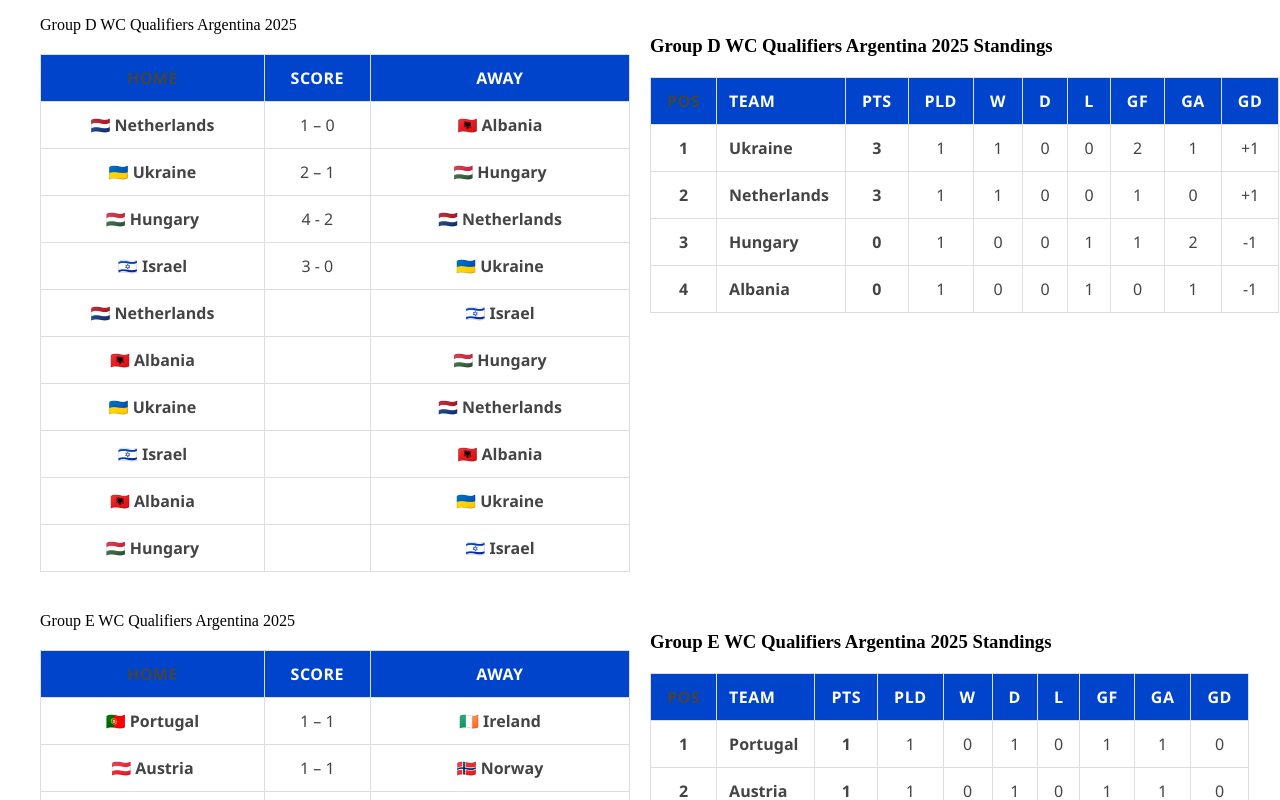
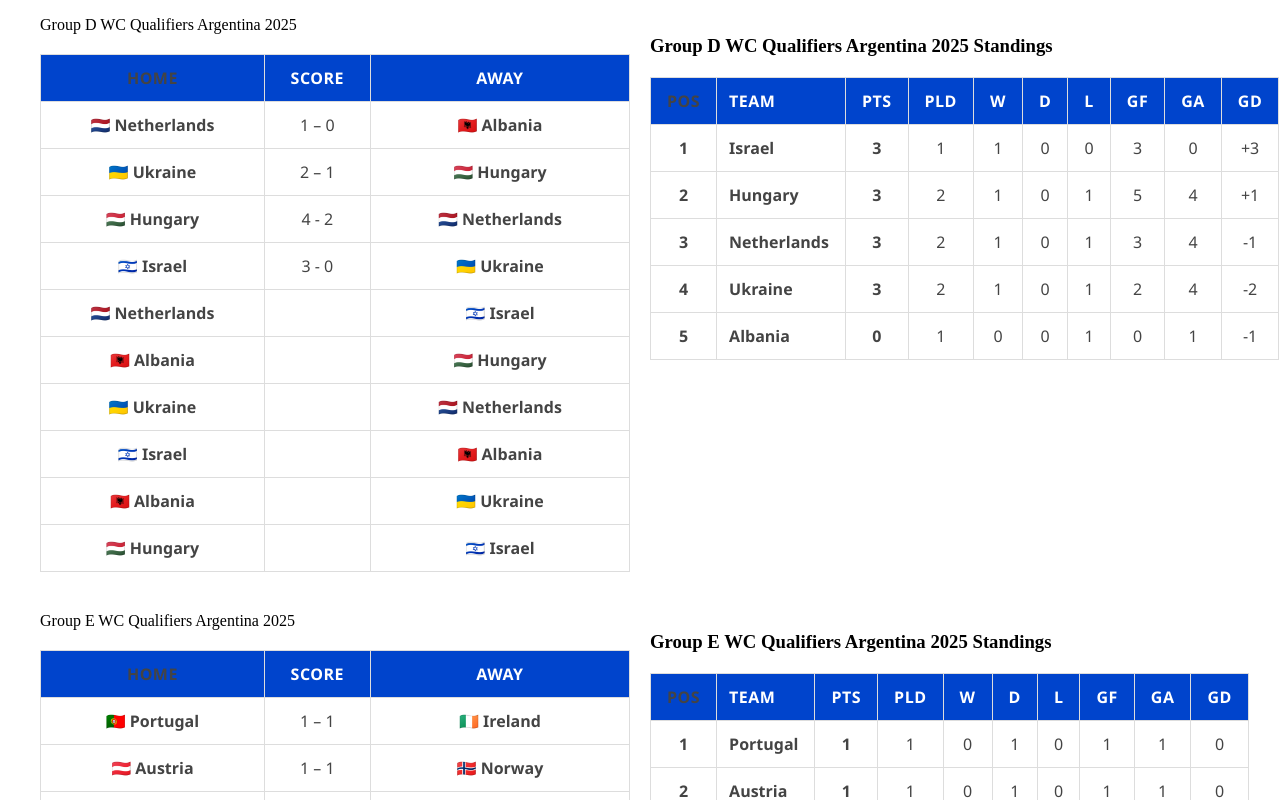
Before and after one commit to MarcusMachado15/whoisgonnawin-clean, a Next.js app: page / in a window 1280 px wide. Shown: the part 1960-2760 px from the top of the page. Built offline with nearby package versions, Linux system fonts and the light colour scheme.

Commit message:
Atualiza jogos do Grupo A | Qualifiers Nigeria 2021

```diff
--- a/app/page.tsx
+++ b/app/page.tsx
@@ -371,11 +371,12 @@ const groupStandingsEurope: Record<string, Standing[]> = {
     { pos: 4, team: 'Turkey',       played: 2, won: 0, draw: 1, lost: 1, gf:  1, ga:  5, gd: -4, pts: 1 },
     { pos: 5, team: 'N. Macedonia', played: 1, won: 0, draw: 0, lost: 1, gf:  0, ga:  1, gd: -1, pts: 0 },
   ],
-  'Group D WC Qualifiers Argentina 2025': [
-    { pos: 1, team: 'Ukraine',     played: 1, won: 1, draw: 0, lost: 0, gf: 2,  ga: 1,  gd:  1, pts: 3 },
-    { pos: 2, team: 'Netherlands', played: 1, won: 1, draw: 0, lost: 0, gf: 1,  ga: 0,  gd:  1, pts: 3 },
-    { pos: 3, team: 'Hungary',     played: 1, won: 0, draw: 0, lost: 1, gf: 1,  ga: 2,  gd: -1, pts: 0 },
-    { pos: 4, team: 'Albania',     played: 1, won: 0, draw: 0, lost: 1, gf: 0,  ga: 1,  gd: -1, pts: 0 },
+'Group D WC Qualifiers Argentina 2025': [
+    { pos: 1, team: 'Israel',      played: 1, won: 1, draw: 0, lost: 0, gf: 3, ga: 0,  gd: +3, pts: 3 },
+    { pos: 2, team: 'Hungary',     played: 2, won: 1, draw: 0, lost: 1, gf: 5, ga: 4,  gd: +1, pts: 3 },
+    { pos: 3, team: 'Netherlands', played: 2, won: 1, draw: 0, lost: 1, gf: 3, ga: 4,  gd: -1, pts: 3 },
+    { pos: 4, team: 'Ukraine',     played: 2, won: 1, draw: 0, lost: 1, gf: 2, ga: 4,  gd: -2, pts: 3 },
+    { pos: 5, team: 'Albania',     played: 1, won: 0, draw: 0, lost: 1, gf: 0, ga: 1,  gd: -1, pts: 0 },
   ],
   'Group E WC Qualifiers Argentina 2025': [
     { pos: 1, team: 'Portugal', played: 1, won: 0, draw: 1, lost: 0, gf: 1,  ga: 1,  gd:  0, pts: 1 },
@@ -521,7 +522,7 @@ const groupStandingsEurope: Record<string, Standing[]> = {
     { pos: 2, team: 'Scotland',        played: 8, won: 0, draw: 0, lost: 0, gf: 0, ga: 0, gd: 0, pts: 13 },
     { pos: 3, team: 'Poland',          played: 8, won: 0, draw: 0, lost: 0, gf: 0, ga: 0, gd: 0, pts: 11 },
     { pos: 4, team: 'Germany',         played: 8, won: 0, draw: 0, lost: 0, gf: 0, ga: 0, gd: 0, pts: 11 },
-    { pos: 5, team: 'Macedonia',       played: 8, won: 0, draw: 0, lost: 0, gf: 0, ga: 0, gd: 0, pts:  6 },
+    { pos: 5, team: 'N. Macedonia',       played: 8, won: 0, draw: 0, lost: 0, gf: 0, ga: 0, gd: 0, pts:  6 },
   ],
 
   'Group E WC Qualifiers Thailand 2020': [
```
